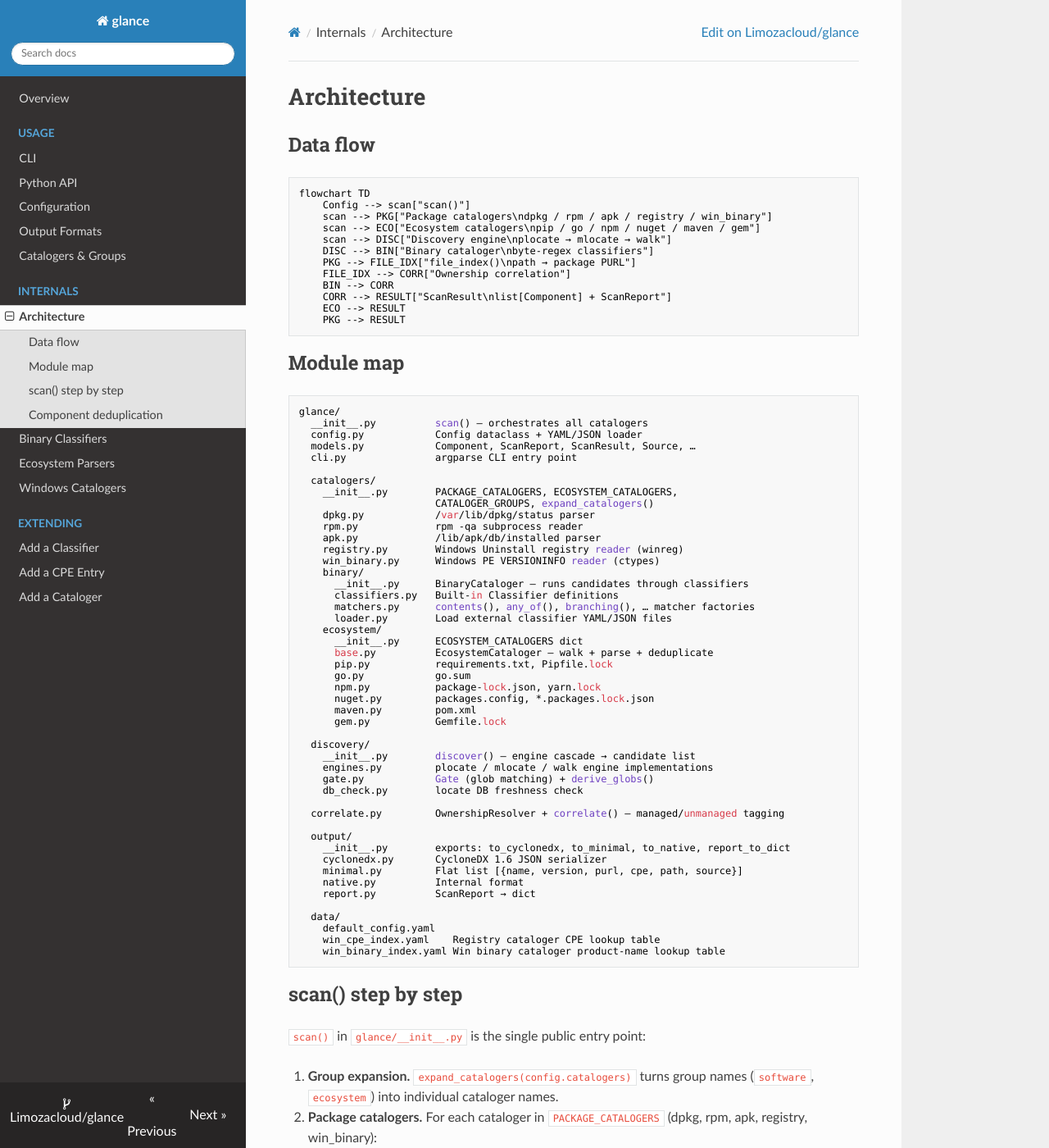
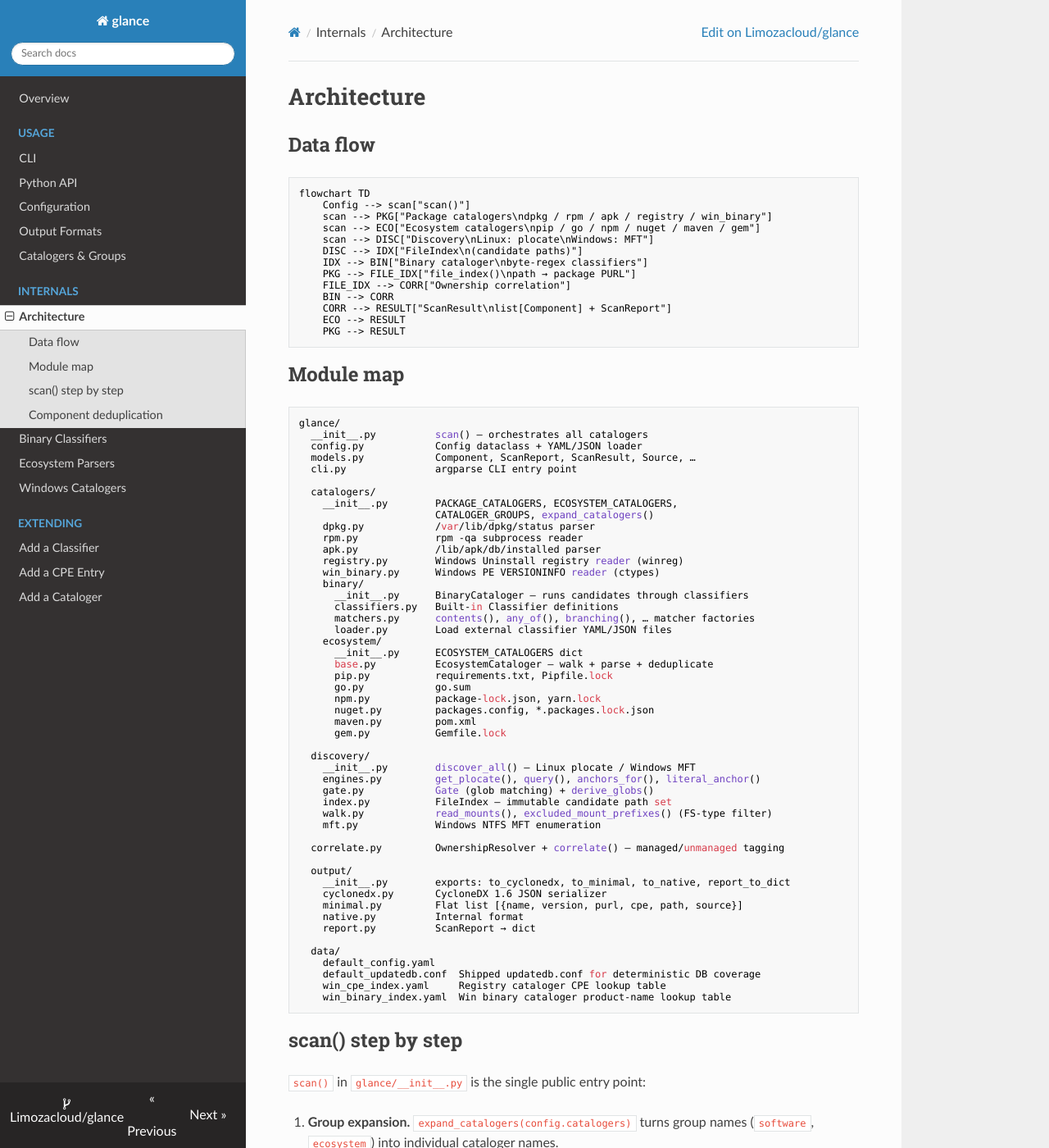
Before and after one commit to Limozacloud/glance, an MkDocs documentation site: the page built from docs/internals/architecture.md, in a window 1280 px wide and 1400 px high. Shown: the whole window at 82% size. Built offline with MkDocs 1.6.1, drawn with Linux system fonts in a browser that asks for light colours; nearby versions of some CDN libraries; some of the changed text lies outside the part shown.

Commit message:
docs: update README and internals docs to reflect plocate-required architecture (#21)
Co-authored-by: Mchill007 <mchill@outlook.de>

````diff
--- a/docs/internals/architecture.md
+++ b/docs/internals/architecture.md
@@ -7,8 +7,9 @@ flowchart TD
     Config --> scan["scan()"]
     scan --> PKG["Package catalogers\ndpkg / rpm / apk / registry / win_binary"]
     scan --> ECO["Ecosystem catalogers\npip / go / npm / nuget / maven / gem"]
-    scan --> DISC["Discovery engine\nplocate → mlocate → walk"]
-    DISC --> BIN["Binary cataloger\nbyte-regex classifiers"]
+    scan --> DISC["Discovery\nLinux: plocate\nWindows: MFT"]
+    DISC --> IDX["FileIndex\n(candidate paths)"]
+    IDX --> BIN["Binary cataloger\nbyte-regex classifiers"]
     PKG --> FILE_IDX["file_index()\npath → package PURL"]
     FILE_IDX --> CORR["Ownership correlation"]
     BIN --> CORR
@@ -50,10 +51,12 @@ glance/
       gem.py           Gemfile.lock
 
   discovery/
-    __init__.py        discover() — engine cascade → candidate list
-    engines.py         plocate / mlocate / walk engine implementations
+    __init__.py        discover_all() — Linux plocate / Windows MFT
+    engines.py         get_plocate(), query(), anchors_for(), literal_anchor()
     gate.py            Gate (glob matching) + derive_globs()
-    db_check.py        locate DB freshness check
+    index.py           FileIndex — immutable candidate path set
+    walk.py            read_mounts(), excluded_mount_prefixes() (FS-type filter)
+    mft.py             Windows NTFS MFT enumeration
 
   correlate.py         OwnershipResolver + correlate() — managed/unmanaged tagging
 
@@ -66,33 +69,43 @@ glance/
 
   data/
     default_config.yaml
-    win_cpe_index.yaml    Registry cataloger CPE lookup table
-    win_binary_index.yaml Win binary cataloger product-name lookup table
+    default_updatedb.conf  Shipped updatedb.conf for deterministic DB coverage
+    win_cpe_index.yaml     Registry cataloger CPE lookup table
+    win_binary_index.yaml  Win binary cataloger product-name lookup table
 ```
 
 ## scan() step by step
 
 `scan()` in `glance/__init__.py` is the single public entry point:
 
-1. **Group expansion.** `expand_catalogers(config.catalogers)` turns group names (`software`, `ecosystem`) into individual cataloger names.
+1. **Group expansion.** `expand_catalogers(config.catalogers)` turns group names
+   (`software`, `ecosystem`) into individual cataloger names.
 
-2. **Package catalogers.** For each cataloger in `PACKAGE_CATALOGERS` (dpkg, rpm, apk, registry, win_binary):
+2. **Package catalogers.** For each cataloger in `PACKAGE_CATALOGERS` (dpkg,
+   rpm, apk, registry, win_binary):
    - Skip if not in the enabled set.
    - Call `available()` — skip if not applicable on this host.
    - Call `catalog(report)` — collect `Component` objects.
    - Call `file_index()` — collect `{path → purl}` for ownership correlation.
 
-3. **Binary cataloger (Linux ELF).** If `binary` is enabled:
-   - `discover(config, gate, report)` — returns a list of candidate paths via the engine cascade.
-   - `BinaryCataloger(classifiers).catalog(candidates, config, report)` — reads and byte-regex-matches candidates.
-   - `correlate()` — marks each binary find as managed (owned by a package) or unmanaged.
+3. **Discovery + binary cataloger.** If `binary` is enabled:
+   - `discover_all(config, gate, extra_names, report)` — on Linux calls
+     `get_plocate(config)` and queries the plocate DB; on Windows enumerates the
+     NTFS MFT. Returns a `FileIndex`.
+   - `BinaryCataloger(classifiers).catalog(index, config, report)` — reads and
+     byte-regex-matches candidates from the FileIndex.
+   - `correlate()` — marks each binary find as managed (owned by a package) or
+     unmanaged.
 
-4. **Ecosystem catalogers.** For each cataloger in `ECOSYSTEM_CATALOGERS` (pip, go, npm, nuget, maven, gem):
+4. **Ecosystem catalogers.** For each cataloger in `ECOSYSTEM_CATALOGERS` (pip,
+   go, npm, nuget, maven, gem, distinfo, node_installed, jar, gem_installed):
    - Skip if not in the enabled set.
    - Instantiate with `paths=config.include_paths`.
-   - Call `catalog(report)` — walks paths, finds manifests, parses them.
+   - Call `catalog(report, index=file_index)` — queries the FileIndex when
+     available, otherwise walks the configured paths directly.
 
-5. **Result assembly.** Components from all three stages are merged into `ScanResult(components, report)`.
+5. **Result assembly.** Components from all three stages are merged into
+   `ScanResult(components, report)`.
 
 ## Component deduplication
 
````
Also changed, not shown: README.md (+79 -41 lines), docs/internals/classifiers.md (+11 -10 lines), 1 other file.
